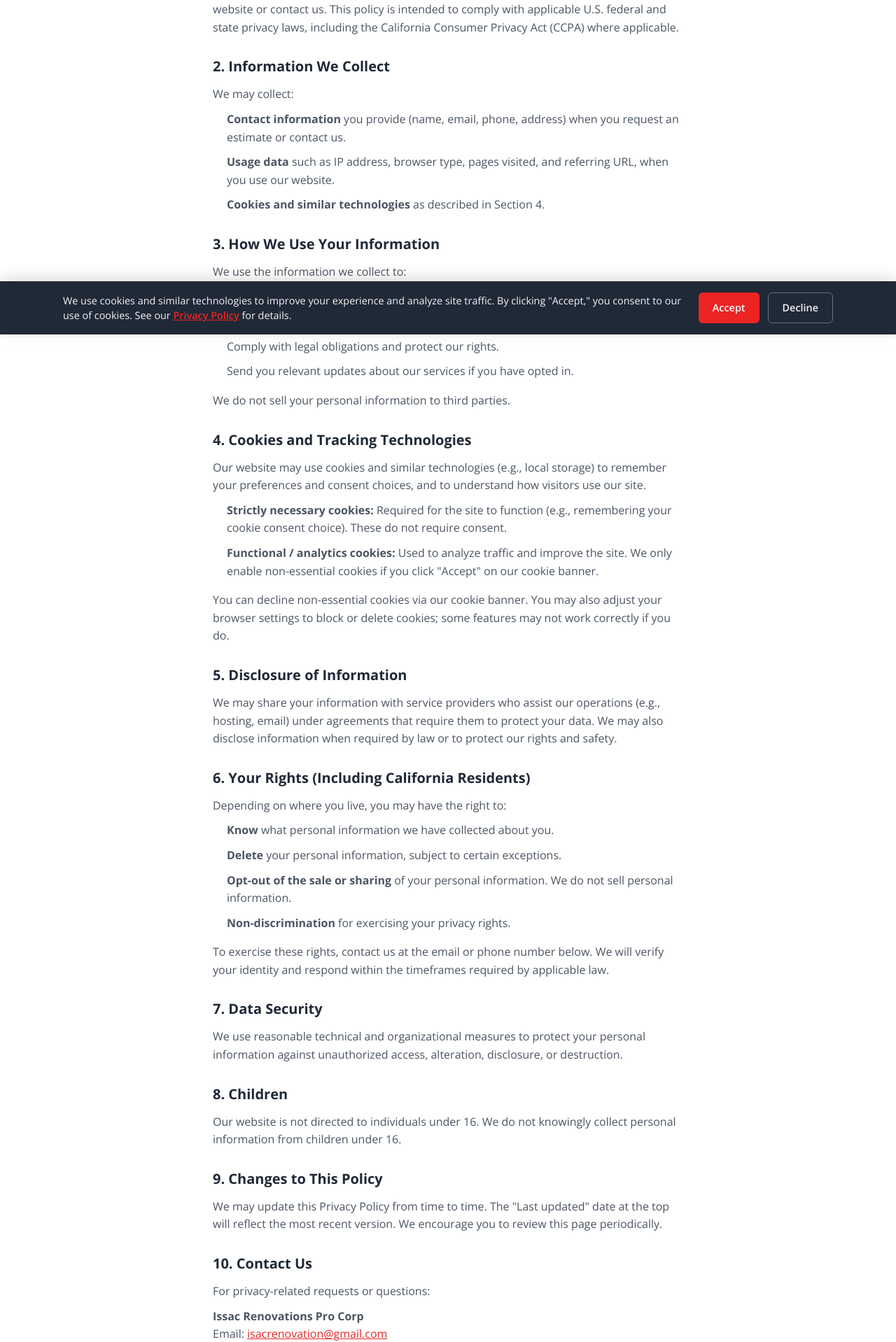
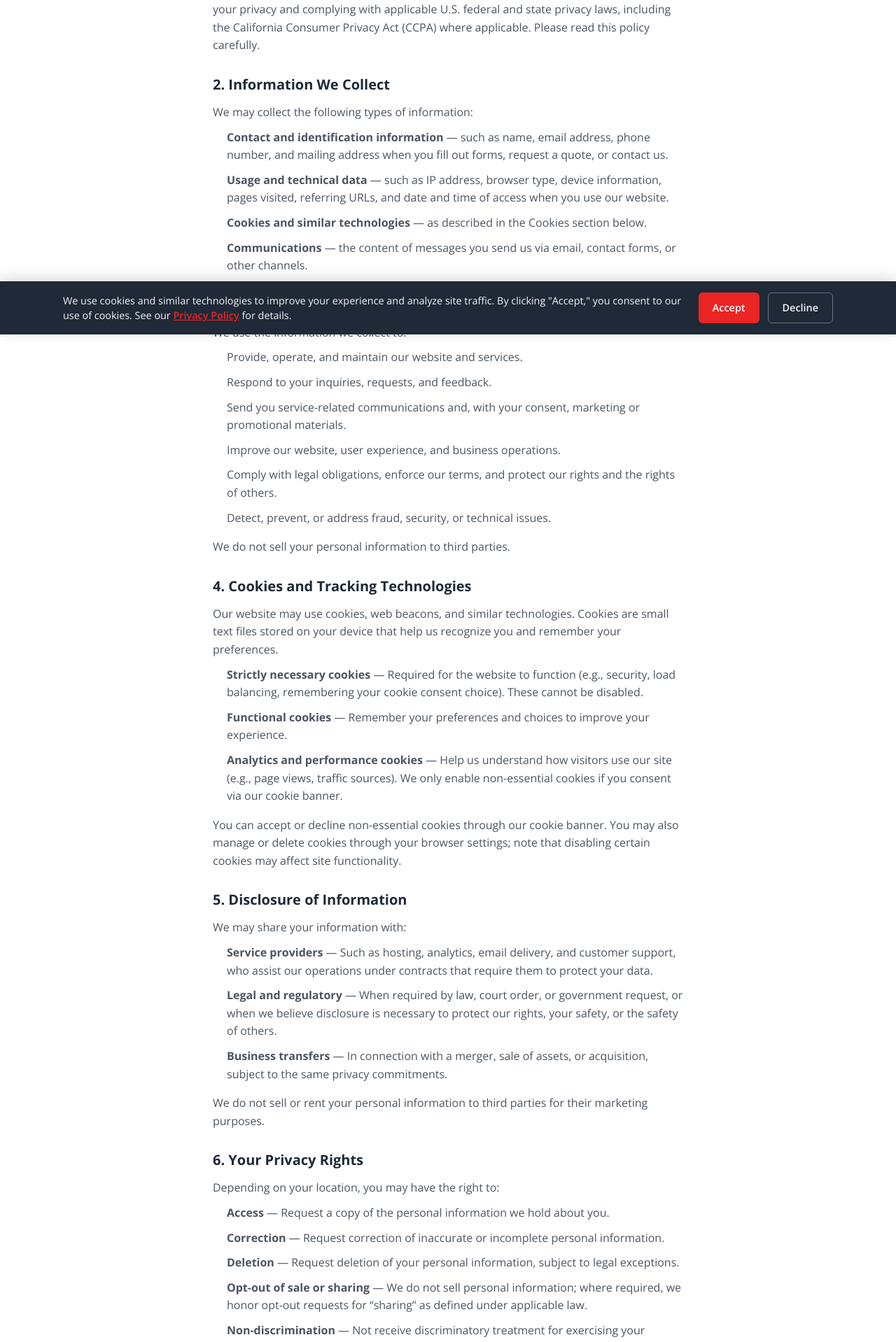
Before and after one commit to JoelDamian/issac-renovations-corp, a Next.js app: page /privacy in a window 1280 px wide. Shown: the part 322-2240 px from the top of the page at 70% size. Built offline with nearby package versions, Linux system fonts and the light colour scheme; no server answers.

Commit message:
added privacy policy page.

```diff
--- a/src/app/privacy/page.js
+++ b/src/app/privacy/page.js
@@ -1,19 +1,22 @@
 import Link from 'next/link';
 import { Navigation } from '@/components/Navigation';
 import { Footer } from '@/components/footer/Footer';
+import { siteConfig } from '@/config/site';
 import './privacy.css';
 
 export const metadata = {
   title: 'Privacy Policy',
-  description: 'Privacy Policy and cookie disclosure for Issac Renovations Pro Corp. How we collect, use, and protect your information. Your rights under US privacy laws.',
+  description: 'Privacy Policy and cookie disclosure. How we collect, use, and protect your information. Your rights under US privacy laws.',
   openGraph: {
-    title: 'Privacy Policy | Issac Renovations Pro Corp',
-    description: 'Privacy Policy and cookie disclosure for Issac Renovations Pro Corp.',
+    title: 'Privacy Policy',
+    description: 'Privacy Policy and cookie disclosure.',
   },
   alternates: { canonical: '/privacy' },
 };
 
 export default function PrivacyPage() {
+  const { companyName, contactEmail, contactPhone, contactAddress } = siteConfig;
+
   return (
     <>
       <Navigation />
@@ -25,17 +28,18 @@ export default function PrivacyPage() {
           <section>
             <h2>1. Introduction</h2>
             <p>
-            Issac Renovations Pro Corp (&quot;we,&quot; &quot;our,&quot; or &quot;us&quot;) respects your privacy. This Privacy Policy explains how we collect, use, disclose, and safeguard your information when you visit our website or contact us. This policy is intended to comply with applicable U.S. federal and state privacy laws, including the California Consumer Privacy Act (CCPA) where applicable.
+              This Privacy Policy explains how we collect, use, disclose, and safeguard your information when you visit our website or otherwise interact with us. We are committed to protecting your privacy and complying with applicable U.S. federal and state privacy laws, including the California Consumer Privacy Act (CCPA) where applicable. Please read this policy carefully.
             </p>
           </section>
 
           <section>
             <h2>2. Information We Collect</h2>
-          <p>We may collect:</p>
+            <p>We may collect the following types of information:</p>
             <ul>
-            <li><strong>Contact information</strong> you provide (name, email, phone, address) when you request an estimate or contact us.</li>
-            <li><strong>Usage data</strong> such as IP address, browser type, pages visited, and referring URL, when you use our website.</li>
-            <li><strong>Cookies and similar technologies</strong> as described in Section 4.</li>
+              <li><strong>Contact and identification information</strong> — such as name, email address, phone number, and mailing address when you fill out forms, request a quote, or contact us.</li>
+              <li><strong>Usage and technical data</strong> — such as IP address, browser type, device information, pages visited, referring URLs, and date and time of access when you use our website.</li>
+              <li><strong>Cookies and similar technologies</strong> — as described in the Cookies section below.</li>
+              <li><strong>Communications</strong> — the content of messages you send us via email, contact forms, or other channels.</li>
             </ul>
           </section>
 
@@ -43,10 +47,12 @@ export default function PrivacyPage() {
             <h2>3. How We Use Your Information</h2>
             <p>We use the information we collect to:</p>
             <ul>
-            <li>Respond to your inquiries and provide estimates or services.</li>
-            <li>Improve our website and user experience.</li>
-            <li>Comply with legal obligations and protect our rights.</li>
-            <li>Send you relevant updates about our services if you have opted in.</li>
+              <li>Provide, operate, and maintain our website and services.</li>
+              <li>Respond to your inquiries, requests, and feedback.</li>
+              <li>Send you service-related communications and, with your consent, marketing or promotional materials.</li>
+              <li>Improve our website, user experience, and business operations.</li>
+              <li>Comply with legal obligations, enforce our terms, and protect our rights and the rights of others.</li>
+              <li>Detect, prevent, or address fraud, security, or technical issues.</li>
             </ul>
             <p>We do not sell your personal information to third parties.</p>
           </section>
@@ -54,69 +60,91 @@ export default function PrivacyPage() {
           <section>
             <h2>4. Cookies and Tracking Technologies</h2>
             <p>
-            Our website may use cookies and similar technologies (e.g., local storage) to remember your preferences and consent choices, and to understand how visitors use our site.
+              Our website may use cookies, web beacons, and similar technologies. Cookies are small text files stored on your device that help us recognize you and remember your preferences.
             </p>
             <ul>
-            <li><strong>Strictly necessary cookies:</strong> Required for the site to function (e.g., remembering your cookie consent choice). These do not require consent.</li>
-            <li><strong>Functional / analytics cookies:</strong> Used to analyze traffic and improve the site. We only enable non-essential cookies if you click &quot;Accept&quot; on our cookie banner.</li>
+              <li><strong>Strictly necessary cookies</strong> — Required for the website to function (e.g., security, load balancing, remembering your cookie consent choice). These cannot be disabled.</li>
+              <li><strong>Functional cookies</strong> — Remember your preferences and choices to improve your experience.</li>
+              <li><strong>Analytics and performance cookies</strong> — Help us understand how visitors use our site (e.g., page views, traffic sources). We only enable non-essential cookies if you consent via our cookie banner.</li>
             </ul>
             <p>
-            You can decline non-essential cookies via our cookie banner. You may also adjust your browser settings to block or delete cookies; some features may not work correctly if you do.
+              You can accept or decline non-essential cookies through our cookie banner. You may also manage or delete cookies through your browser settings; note that disabling certain cookies may affect site functionality.
             </p>
           </section>
 
           <section>
             <h2>5. Disclosure of Information</h2>
             <p>
-            We may share your information with service providers who assist our operations (e.g., hosting, email) under agreements that require them to protect your data. We may also disclose information when required by law or to protect our rights and safety.
+              We may share your information with:
             </p>
+            <ul>
+              <li><strong>Service providers</strong> — Such as hosting, analytics, email delivery, and customer support, who assist our operations under contracts that require them to protect your data.</li>
+              <li><strong>Legal and regulatory</strong> — When required by law, court order, or government request, or when we believe disclosure is necessary to protect our rights, your safety, or the safety of others.</li>
+              <li><strong>Business transfers</strong> — In connection with a merger, sale of assets, or acquisition, subject to the same privacy commitments.</li>
+            </ul>
+            <p>We do not sell or rent your personal information to third parties for their marketing purposes.</p>
           </section>
 
           <section>
-          <h2>6. Your Rights (Including California Residents)</h2>
-          <p>Depending on where you live, you may have the right to:</p>
+            <h2>6. Your Privacy Rights</h2>
+            <p>Depending on your location, you may have the right to:</p>
             <ul>
-            <li><strong>Know</strong> what personal information we have collected about you.</li>
-            <li><strong>Delete</strong> your personal information, subject to certain exceptions.</li>
-            <li><strong>Opt-out of the sale or sharing</strong> of your personal information. We do not sell personal information.</li>
-            <li><strong>Non-discrimination</strong> for exercising your privacy rights.</li>
+              <li><strong>Access</strong> — Request a copy of the personal information we hold about you.</li>
+              <li><strong>Correction</strong> — Request correction of inaccurate or incomplete personal information.</li>
+              <li><strong>Deletion</strong> — Request deletion of your personal information, subject to legal exceptions.</li>
+              <li><strong>Opt-out of sale or sharing</strong> — We do not sell personal information; where required, we honor opt-out requests for “sharing” as defined under applicable law.</li>
+              <li><strong>Non-discrimination</strong> — Not receive discriminatory treatment for exercising your privacy rights.</li>
             </ul>
             <p>
-            To exercise these rights, contact us at the email or phone number below. We will verify your identity and respond within the timeframes required by applicable law.
+              To exercise these rights, please contact us using the details in the Contact section. We will verify your identity where required and respond within the timeframes set by applicable law. If you are in the European Economic Area, you may also have the right to lodge a complaint with a supervisory authority.
             </p>
           </section>
 
           <section>
             <h2>7. Data Security</h2>
             <p>
-            We use reasonable technical and organizational measures to protect your personal information against unauthorized access, alteration, disclosure, or destruction.
+              We implement reasonable technical and organizational measures to protect your personal information against unauthorized access, alteration, disclosure, or destruction. No method of transmission over the Internet or electronic storage is 100% secure; we cannot guarantee absolute security but we strive to protect your data in line with industry practices.
             </p>
           </section>
 
           <section>
-          <h2>8. Children</h2>
+            <h2>8. Data Retention</h2>
             <p>
-            Our website is not directed to individuals under 16. We do not knowingly collect personal information from children under 16.
+              We retain your personal information only for as long as necessary to fulfill the purposes described in this policy, comply with legal obligations, resolve disputes, and enforce our agreements. When no longer needed, we securely delete or anonymize the information.
             </p>
           </section>
 
           <section>
-          <h2>9. Changes to This Policy</h2>
+            <h2>9. Children&apos;s Privacy</h2>
             <p>
-            We may update this Privacy Policy from time to time. The &quot;Last updated&quot; date at the top will reflect the most recent version. We encourage you to review this page periodically.
+              Our website is not directed to individuals under the age of 16. We do not knowingly collect personal information from children under 16. If you become aware that a child has provided us with personal information, please contact us and we will take steps to delete such information.
             </p>
           </section>
 
           <section>
-          <h2>10. Contact Us</h2>
+            <h2>10. Third-Party Links</h2>
             <p>
-            For privacy-related requests or questions:
+              Our website may contain links to third-party websites or services. We are not responsible for the privacy practices of those sites. We encourage you to read the privacy policies of any third-party sites you visit.
+            </p>
+          </section>
+
+          <section>
+            <h2>11. Changes to This Policy</h2>
+            <p>
+              We may update this Privacy Policy from time to time. We will post the revised policy on this page and update the &quot;Last updated&quot; date. Material changes may be communicated via email or a notice on our website. Your continued use of the site after changes constitutes acceptance of the updated policy. We encourage you to review this page periodically.
+            </p>
+          </section>
+
+          <section>
+            <h2>12. Contact Us</h2>
+            <p>
+              For privacy-related requests, questions, or to exercise your rights:
             </p>
             <p>
-            <strong>Issac Renovations Pro Corp</strong><br />
-            Email: <a href="mailto:isacrenovation@gmail.com">isacrenovation@gmail.com</a><br />
-            Phone: <a href="tel:+12135535351">+1 21355 35351</a><br />
-            Address: Springfield, Illinois, USA
+              <strong>{companyName}</strong><br />
+              Email: <a href={`mailto:${contactEmail}`}>{contactEmail}</a><br />
+              Phone: <a href={`tel:${contactPhone.replace(/\s/g, '')}`}>{contactPhone}</a><br />
+              Address: {contactAddress}
             </p>
           </section>
 
--- /dev/null
+++ b/src/config/site.js
@@ -0,0 +1,10 @@
+/**
+ * Site-wide config. Update these values for your company.
+ * Used by the Privacy Policy page and can be reused elsewhere.
+ */
+export const siteConfig = {
+  companyName: 'Issac Renovations Pro Corp',
+  contactEmail: 'isacrenovation@gmail.com',
+  contactPhone: '+1 21355 35351',
+  contactAddress: 'Springfield, Illinois, USA',
+};
```
Lines whose indentation alone changed are shown as unchanged.
